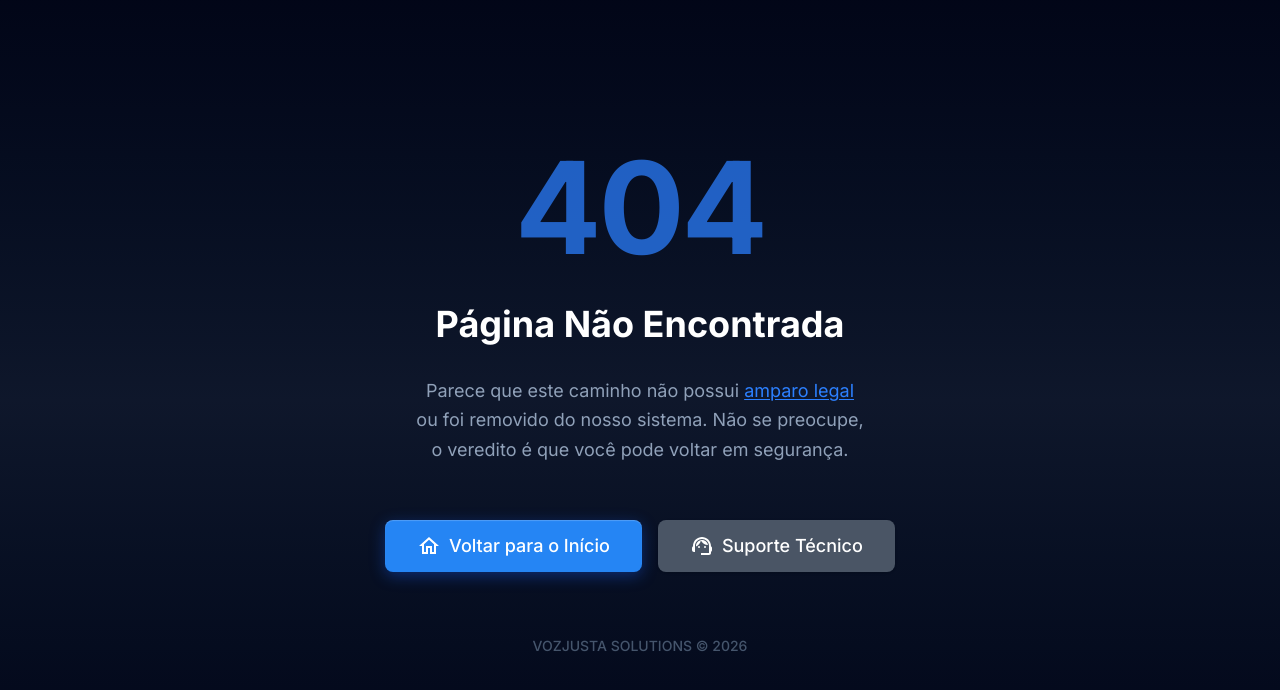
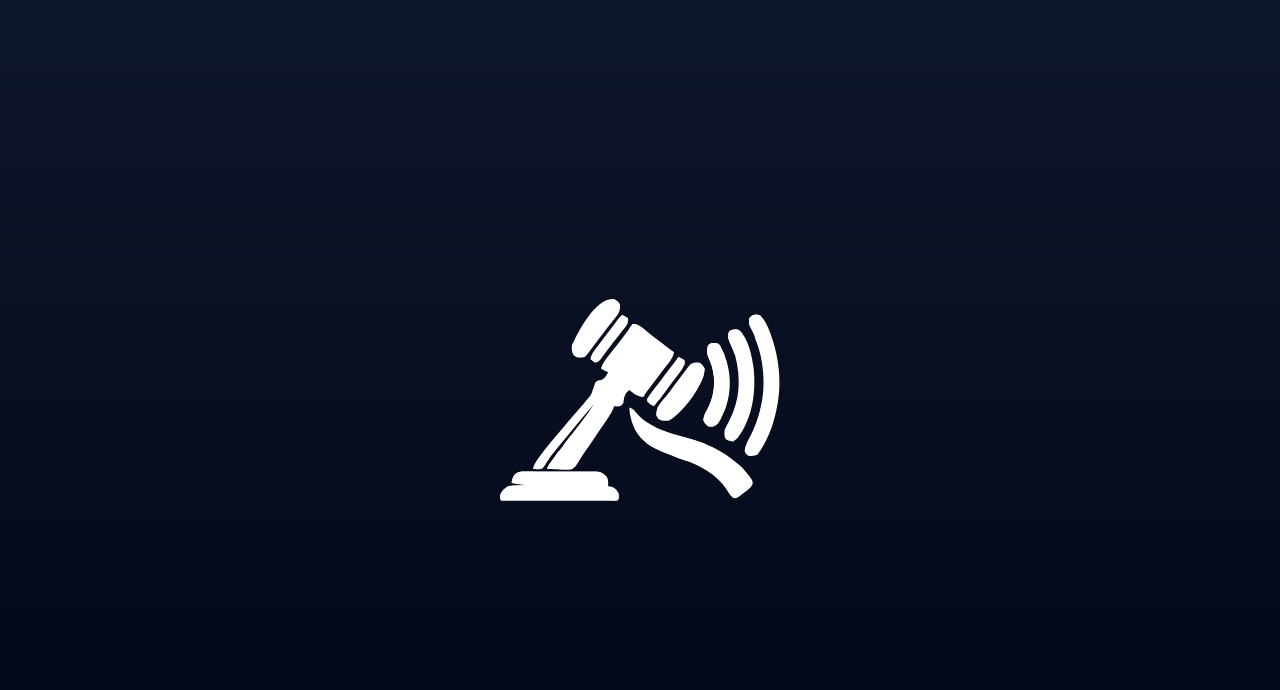
Before and after one commit to VozJusta/VJ.WEB, a Next.js app: page /onBoarding in a window 1280 px wide. Before the commit this address had no page. Shown: the top 690 px of the page. Built offline with nearby package versions, Linux system fonts and the light colour scheme.

Commit message:
feat: created the onBoarding page and now I'll do the screen of chose the type of user

```diff
--- a/app/components/layout/header/index.tsx
+++ b/app/components/layout/header/index.tsx
@@ -55,7 +55,7 @@ export default function Header() {
         </nav>
 
         <div className="flex items-center gap-3">
-          <Button size="sm" className="hidden md:inline-flex">
+          <Button size="sm" href="/onBoarding" className="hidden md:inline-flex">
             Começar Agora
           </Button>
 
--- a/app/components/layout/header/mobile-menu.tsx
+++ b/app/components/layout/header/mobile-menu.tsx
@@ -108,7 +108,7 @@ export function MobileMenu({ isOpen, onClose }: MobileMenuProps) {
           </nav>
 
           <div className="p-6 border-t border-zinc-800/50">
-            <Button size="md" className="w-full" onClick={onClose}>
+            <Button size="md" href="/onBoarding" className="w-full" onClick={onClose}>
               Começar Agora
             </Button>
           </div>
--- /dev/null
+++ b/app/features/onboarding/data.ts
@@ -0,0 +1,24 @@
+import { RoleOption } from "./types";
+
+export const ROLE_OPTIONS: RoleOption[] = [
+  {
+    id: "lawyer",
+    title: "Advogado",
+    description: "Gerencie processos, clientes e petições em um só lugar.",
+    icon: "Gavel",
+  },
+  {
+    id: "individual",
+    title: "Pessoa Física",
+    description: "Acompanhe seus processos e entenda seus direitos.",
+    icon: "Person",
+  },
+  {
+    id: "company",
+    title: "Empresa",
+    description: "Centralize o jurídico da sua organização.",
+    icon: "Business",
+  },
+];
+
+export const ONBOARDING_TOTAL_STEPS = 2;
--- /dev/null
+++ b/app/features/onboarding/index.tsx
@@ -0,0 +1,26 @@
+import Image from "next/image";
+
+export default function OnboardingFeature() {
+  return (
+    <main
+      className="relative flex min-h-screen items-center justify-center overflow-hidden"
+      style={{ background: "linear-gradient(to bottom, #0F172A 0%, #020617 100%)" }}
+    >
+
+      <figure
+        className="relative z-10"
+        style={{
+          animation: "logo-reveal 1.4s cubic-bezier(0.34, 1.56, 0.64, 1) 200ms both",
+        }}
+      >
+        <Image
+          src="/logo/logo.svg"
+          alt="VozJusta"
+          width={280}
+          height={204}
+          priority
+        />
+      </figure>
+    </main>
+  );
+}
--- /dev/null
+++ b/app/features/onboarding/types.ts
@@ -0,0 +1,10 @@
+export type OnboardingView = "splash" | "role-select";
+
+export type UserRole = "lawyer" | "individual" | "company";
+
+export type RoleOption = {
+  id: UserRole;
+  title: string;
+  description: string;
+  icon: string;
+};
--- a/app/globals.css
+++ b/app/globals.css
@@ -37,7 +37,7 @@
 
 html {
   scroll-behavior: smooth;
-  scroll-padding-top: 120px; /* Offset for fixed header */
+  scroll-padding-top: 120px;
 }
 
 body {
@@ -46,37 +46,16 @@ body {
   font-family: var(--font-inter), sans-serif;
 }
 
-/* ============================================
-   Animações
-   ============================================ */
 
-@keyframes fade-in-up {
+@keyframes logo-reveal {
   from {
     opacity: 0;
-    transform: translateY(20px);
+    transform: scale(0);
+    filter: blur(16px);
   }
   to {
     opacity: 1;
-    transform: translateY(0);
+    transform: scale(1);
+    filter: blur(0px);
   }
 }
-
-.animate-fade-in-up {
-  animation: fade-in-up 0.6s ease-out forwards;
-  opacity: 0;
-}
-
-@keyframes slide-in-right {
-  from {
-    opacity: 0;
-    transform: translateX(100%);
-  }
-  to {
-    opacity: 1;
-    transform: translateX(0);
-  }
-}
-
-.animate-slide-in-right {
-  animation: slide-in-right 0.3s ease-out forwards;
-}
--- /dev/null
+++ b/app/onBoarding/layout.tsx
@@ -0,0 +1,16 @@
+import type { Metadata } from "next";
+
+export const metadata: Metadata = {
+  title: "Começar | VozJusta",
+  description: "Configure sua conta e comece a usar o VozJusta.",
+};
+
+export default function OnboardingLayout({
+  children,
+}: {
+  children: React.ReactNode;
+}) {
+  return (
+    <div className="isolate min-h-screen w-full bg-[#0A0E14]">{children}</div>
+  );
+}
--- /dev/null
+++ b/app/onBoarding/page.tsx
@@ -0,0 +1,5 @@
+import OnboardingFeature from "@/app/features/onboarding";
+
+export default function OnboardingPage() {
+  return <OnboardingFeature />;
+}
```
Also changed, not shown: public/logo/logo.svg (added).
